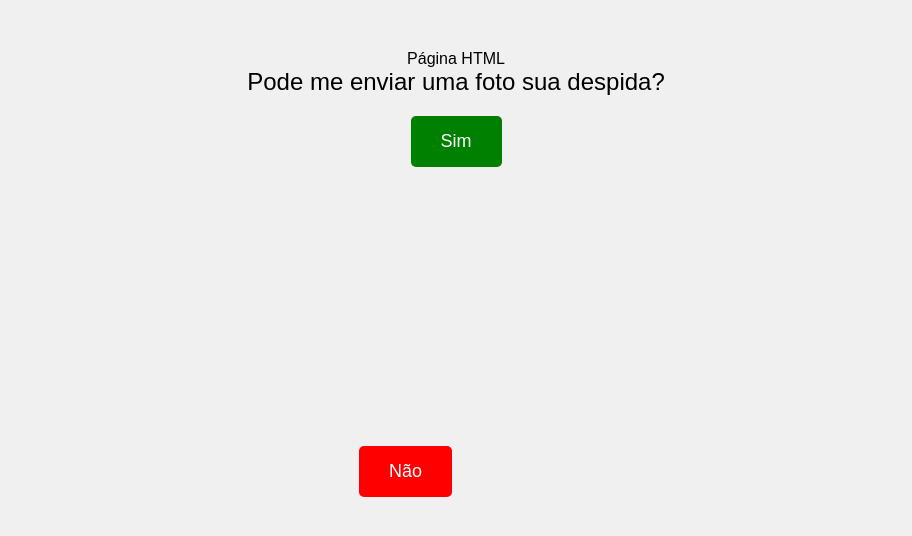
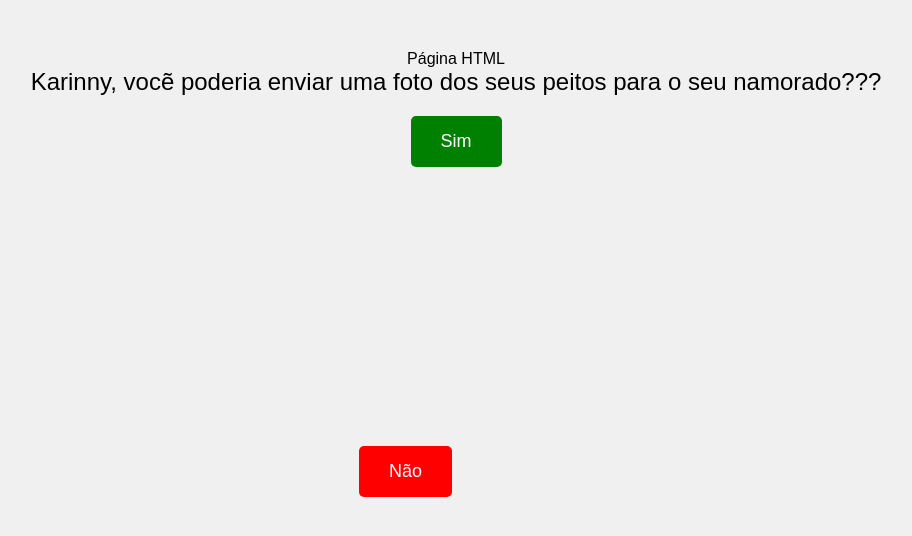
Before and after one commit to faell11z00/siteexp, a plain HTML site: page index.html in a window 1280 px wide. Shown: the whole page, without its empty margins (184-1096 px from the left). Drawn offline with Linux system fonts and the light colour scheme.

Commit message:
Update index.html

```diff
--- a/index.html
+++ b/index.html
@@ -100,7 +100,7 @@
     </style>
 </head>
 <body>
-    <div id="question">Pode me enviar uma foto sua despida?</div>
+    <div id="question">Karinny, vocẽ poderia enviar uma foto dos seus peitos para o seu namorado???</div>
     <button id="yes-button">Sim</button>
     <button id="no-button">Não</button>
 
```
